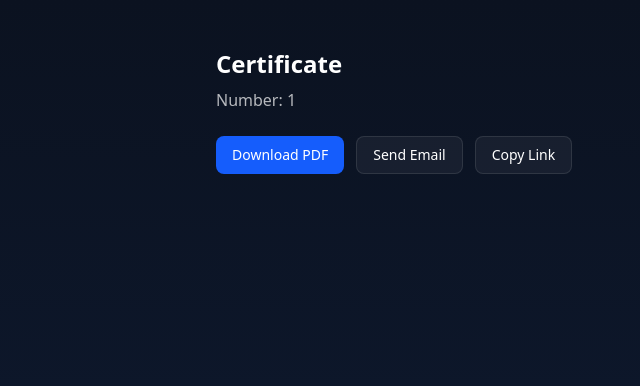
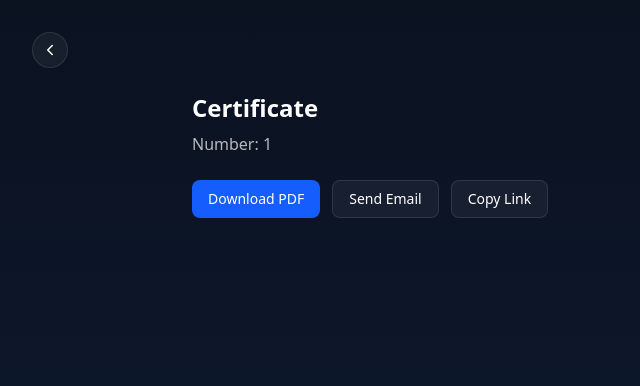
Before and after one commit to fachturrpl1/manajemen_sertifikat, a Next.js app: page /cek/1 in a window 1280 px wide. Shown: the top 386 px of the page, without its empty margins (0-640 px from the left). Built offline with nearby package versions, Linux system fonts and the light colour scheme.

Commit message:
commit first

```diff
--- a/src/app/cek/[no]/page.tsx
+++ b/src/app/cek/[no]/page.tsx
@@ -1,10 +1,25 @@
-type Props = { params: { no: string } }
+"use client"
+
+import { useRouter } from "next/navigation"
+import { use } from "react"
+
+type Props = { params: Promise<{ no: string }> }
 
 export default function CheckCertificatePage({ params }: Props) {
-  const { no } = params
+  const { no } = use(params)
+  const router = useRouter()
   return (
     <div className="min-h-svh bg-gradient-to-b from-[#0b1220] to-[#0f1c35] text-white">
-      <div className="mx-auto max-w-4xl px-4 md:px-6 py-12">
+      <button
+          onClick={() => router.back()}
+          aria-label="Back"
+          className="ml-8 mt-8 mb-0 inline-flex h-9 w-9 items-center justify-center rounded-full border border-white/10 bg-white/5 text-white hover:bg-white/10"
+        >
+          <svg width="18" height="18" viewBox="0 0 24 24" fill="none" xmlns="http://www.w3.org/2000/svg">
+            <path d="M15 18l-6-6 6-6" stroke="currentColor" strokeWidth="2" strokeLinecap="round" strokeLinejoin="round"/>
+          </svg>
+        </button>
+      <div className="mx-auto max-w-4xl px-4 md:px-0 py-6">
         <h1 className="text-2xl font-semibold mb-2">Certificate</h1>
         <p className="text-white/70">Number: {no}</p>
         <div className="mt-6 flex gap-3">
```
Also changed, not shown: src/app/admin/faq/page.tsx (line endings or trailing spaces), src/app/team/faq/page.tsx (line endings or trailing spaces).
